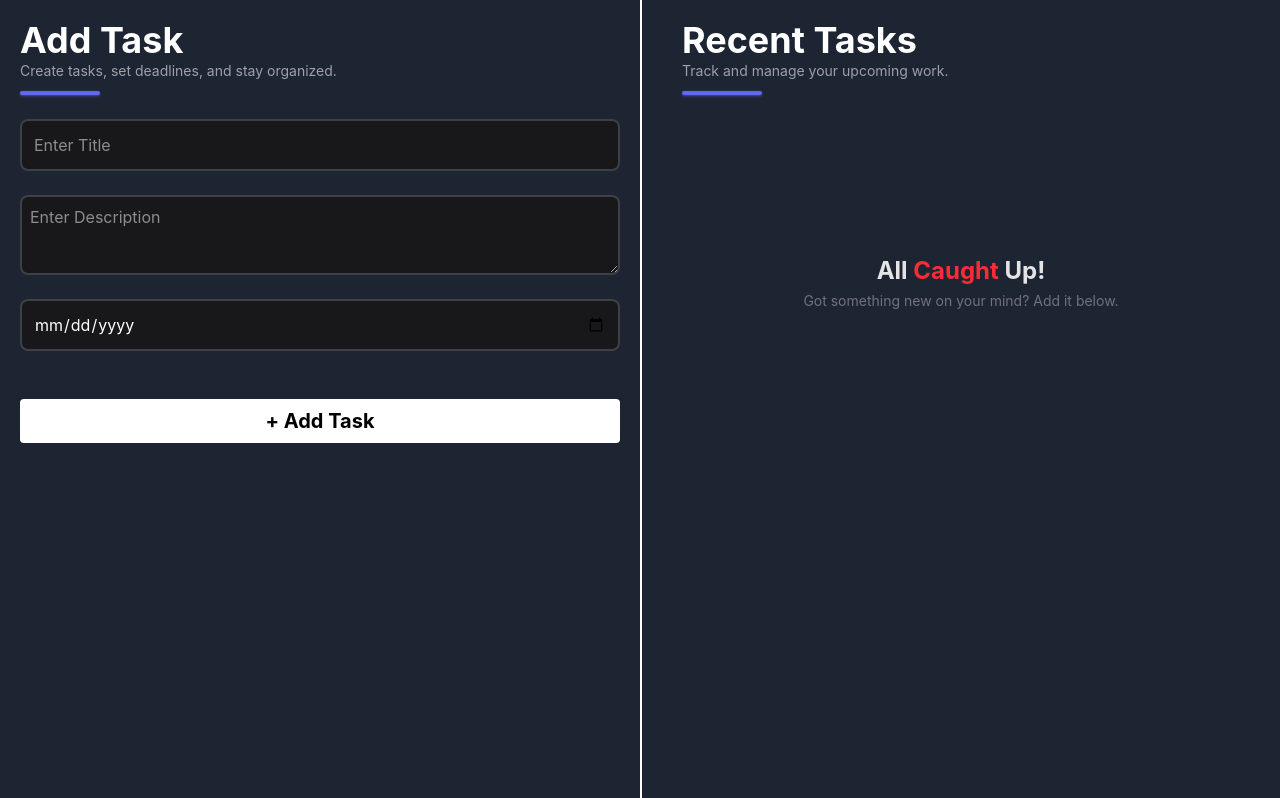
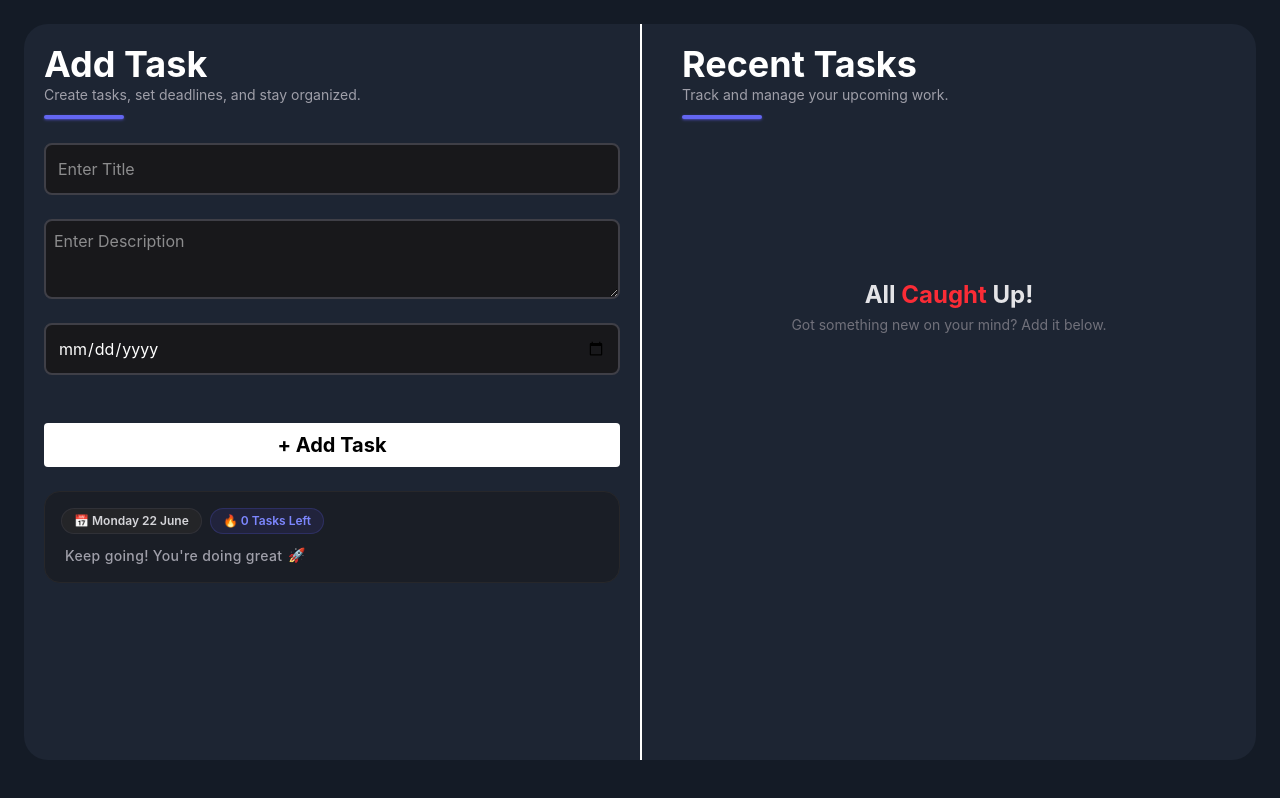
Before and after one commit to Kashyapgaliya29/task-manager-project, a React (Vite) app: page / in a window 1280 px wide. Built offline with nearby package versions, Linux system fonts and the light colour scheme.

Commit message:
Adding some more css

```diff
--- a/src/App.jsx
+++ b/src/App.jsx
@@ -71,7 +71,8 @@ const App = () => {
 
   if (isDesktop) {
     return (
-        <div className='h-screen bg-[#1d2533] text-white flex flex-col lg:flex-row'>
+        <div className='min-h-screen bg-[#141b26] p-6 scrollbar-none'>
+          <div className='h-[92vh] rounded-3xl bg-[#1d2533] text-white flex flex-col lg:flex-row'>
 
           {/* <TodoForm
           todos={todos}
@@ -120,6 +121,7 @@ const App = () => {
             setEditedTodo={setEditedTodo}
           />
           </div>
+        </div>
     )
   } else {
     return (
--- a/src/components/TodoForm.jsx
+++ b/src/components/TodoForm.jsx
@@ -1,31 +1,37 @@
-import React,{ useEffect, useState } from 'react'
+import React, { useEffect, useState } from 'react'
 
-const TodoForm = ({ todos,setTodos,filter,setFilter,editedTodo,setEditedTodo }) => {
+const TodoForm = ({ todos, setTodos, filter, setFilter, editedTodo, setEditedTodo }) => {
   const [title, setTitle] = useState('')
-    const [description,setDescription] = useState('')
+  const [description, setDescription] = useState('')
   const [duedate, setDueDate] = useState('')
   const [error, setError] = useState('')
 
-    const handleSubmit = (e) =>{
+  const today = new Date().toLocaleDateString('en-GB', {
+    weekday: 'long',
+    day: 'numeric',
+    month: 'long'
+  })
+
+  const handleSubmit = (e) => {
     e.preventDefault()
 
-        if (editedTodo){
+    if (editedTodo) {
       setTodos(
-            todos.map((todo)=> todo.id === editedTodo.id ? {...todo,title,description,duedate} : todo)
+        todos.map((todo) => todo.id === editedTodo.id ? { ...todo, title, description, duedate } : todo)
       )
     }
-        else{
-            if(!title.trim() || !description.trim() || !duedate){
+    else {
+      if (!title.trim() || !description.trim() || !duedate) {
         setError('All Feild Required')
         return
       }
       setTodos([
         ...todos,
         {
-              id:crypto.randomUUID(),
+          id: crypto.randomUUID(),
           title,
           description,
-              completed:false,
+          completed: false,
           duedate
         }
       ])
@@ -35,40 +41,57 @@ const TodoForm = ({ todos,setTodos,filter,setFilter,editedTodo,setEditedTodo })
     setDueDate('')
     setEditedTodo(null)
   }
-      useEffect(()=>{
-        if(editedTodo){
+  useEffect(() => {
+    if (editedTodo) {
       setTitle(editedTodo.title)
       setDescription(editedTodo.description)
     }
-      },[editedTodo])
+  }, [editedTodo])
 
   return (
     <>
       <form onSubmit={handleSubmit} className='flex flex-col h-auto w-full lg:w-1/2 p-5'>
         <h1 className='text-4xl font-bold'>{editedTodo ? 'Editing Task' : 'Add Task'}</h1>
         <p className='text-sm text-zinc-400 font-normal leading-relaxed'>Create tasks, set deadlines, and stay organized.</p>
-          <div className="h-1 w-20 bg-[#6366f1] rounded-full mt-2 shadow-sm shadow-indigo-500/50"></div><br/>
+        <div className="h-1 w-20 bg-[#6366f1] rounded-full mt-2 shadow-sm shadow-indigo-500/50"></div><br />
         <input
           className='h-13 rounded-lg border-2 border-zinc-700 bg-zinc-900 px-3 text-white'
           type="text"
           placeholder='Enter Title'
           value={title}
-            onChange={(e)=>setTitle(e.target.value)}
-          /><br/>
+          onChange={(e) => setTitle(e.target.value)}
+        /><br />
         <textarea
           className='h-20 rounded-lg border-2 border-zinc-700 bg-zinc-900 px-2 text-white py-2'
           placeholder='Enter Description'
           value={description}
-            onChange={(e)=>setDescription(e.target.value)}
-          /><br/>
+          onChange={(e) => setDescription(e.target.value)}
+        /><br />
         <input
           className='h-13 rounded-lg border-2 border-zinc-700 bg-zinc-900 px-3 text-white'
           type='date'
           value={duedate}
-            onChange={(e)=>setDueDate(e.target.value)}
-          /><br/>
-          <p className='text-red-500 font-medium px-2'>{error}</p><br/>
+          onChange={(e) => setDueDate(e.target.value)}
+        /><br />
+        <p className='text-red-500 font-medium px-2'>{error}</p><br />
         <button className='w-auto px-2 py-2 rounded bg-white text-black font-bold text-xl active:scale-101'>{editedTodo ? 'Update Taks' : ' + Add Task'}</button>
+
+        <div className='w-full mt-6 p-4 bg-zinc-900/50 border border-zinc-800 rounded-2xl flex flex-col gap-3'>
+          <div className='flex flex-wrap items-center gap-2'>
+            <span className='flex items-center gap-1.5 px-3 py-1 bg-zinc-800/80 rounded-full text-xs font-semibold text-zinc-300 border border-zinc-700/50'>
+              📅 {today}
+            </span>
+
+            <span className='flex items-center gap-1.5 px-3 py-1 bg-indigo-500/10 rounded-full text-xs font-semibold text-indigo-400 border border-indigo-500/20'>
+              🔥 {todos.filter(todo => !todo.completed).length} Tasks Left
+            </span>
+          </div>
+          <p className='text-sm text-zinc-400 font-medium pl-1 tracking-wide flex items-center gap-1.5'>
+            <span>Keep going! You're doing great</span>
+            <span className='animate-bounce duration-1000'>🚀</span>
+          </p>
+        </div>
+
       </form>
     </>
   )
```
Lines whose indentation alone changed are shown as unchanged.
